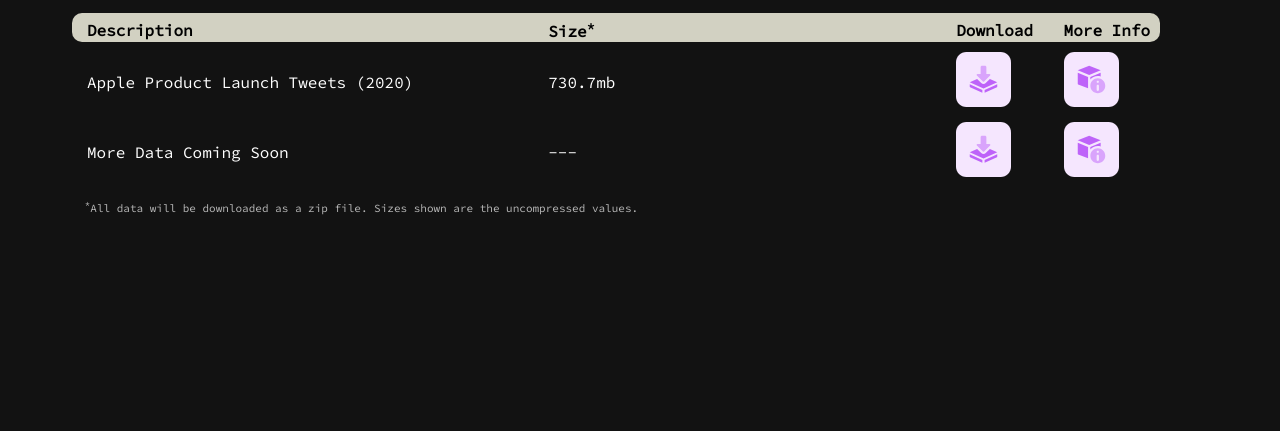
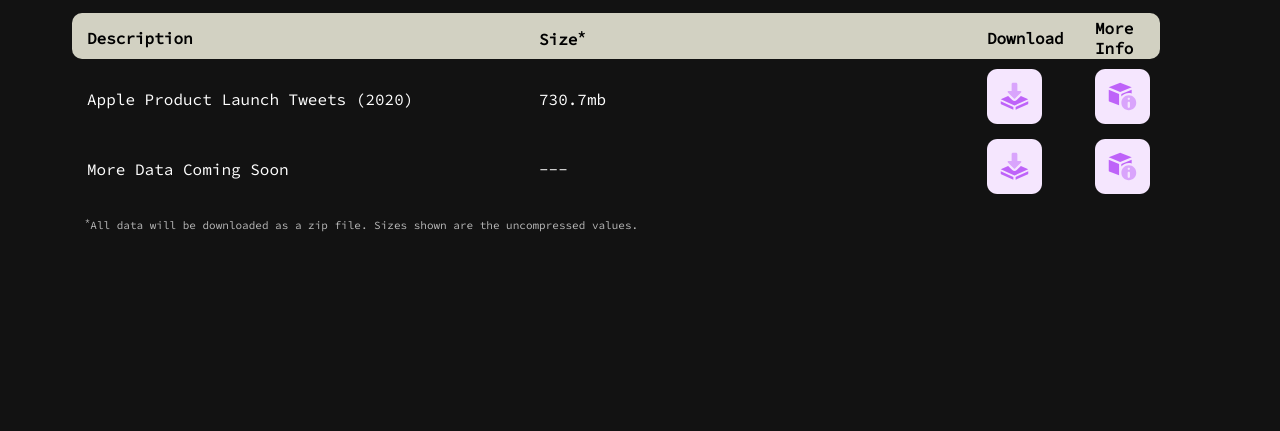
Before and after one commit to brenfrrs/personalsite, a Flask app: page /datasets in a window 1280 px wide. Shown: the top 431 px of the page. Run offline with Flask 2, Linux system fonts and the light colour scheme; some libraries are stand-ins or nearby versions.

Commit message:
removed whitespace-nowrap from table container, was preventing text from wrapping when it reached full screen.

```diff
--- a/static/section_styles.css
+++ b/static/section_styles.css
@@ -61,7 +61,6 @@
     overflow-x: auto;
     -webkit-overflow-scrolling: touch;
     word-wrap: break-word;
-  white-space: nowrap;
 }
 
 .downloads_table {
```
